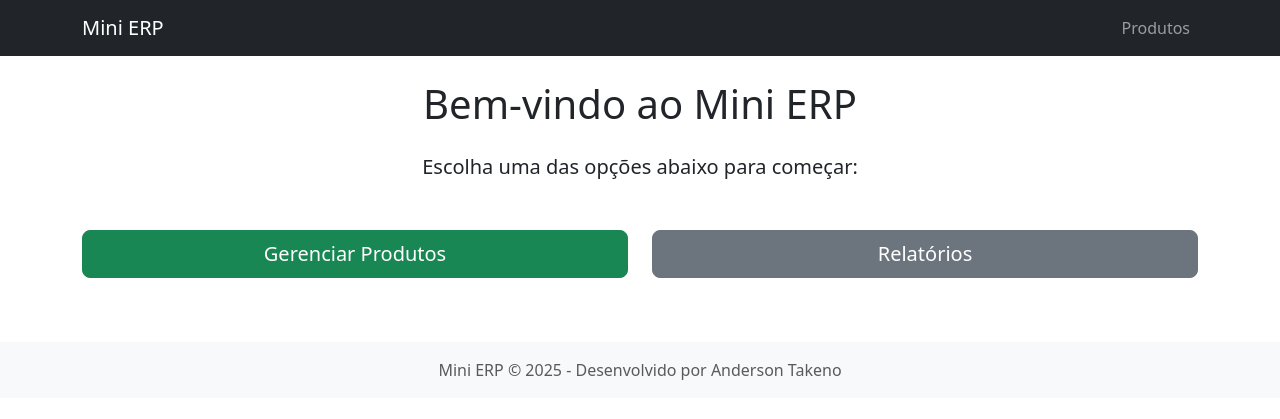
After one commit to FalkonGangrel/ProjetoMiniERP, a PHP site: page /app/Views/home/index.php in a window 1280 px wide. The commit adds this page. Shown: the top 419 px of the page. Run offline with PHP 8.4, Linux system fonts and the light colour scheme.

Commit message:
Criação de home para teste de front

```diff
--- a/app/Core/Router.php
+++ b/app/Core/Router.php
@@ -6,7 +6,7 @@ class Router
 {
     public static function dispatch($uri)
     {
-        $routesPath = __DIR__ . '/../routes/web.php';
+        $routesPath = __DIR__ . '/../../routes/web.php';
 
         if (!file_exists($routesPath)) {
             http_response_code(500);
--- /dev/null
+++ b/app/Views/home/index.php
@@ -0,0 +1,40 @@
+<!DOCTYPE html>
+<html lang="pt-BR">
+<head>
+    <meta charset="UTF-8">
+    <title>Mini ERP - Início</title>
+    <link href="https://cdn.jsdelivr.net/npm/bootstrap@5.3.3/dist/css/bootstrap.min.css" rel="stylesheet">
+</head>
+<body>
+    <nav class="navbar navbar-expand-lg navbar-dark bg-dark mb-4">
+        <div class="container">
+            <a class="navbar-brand" href="/">Mini ERP</a>
+            <div class="collapse navbar-collapse">
+                <ul class="navbar-nav ms-auto">
+                    <li class="nav-item"><a class="nav-link" href="/produtos">Produtos</a></li>
+                </ul>
+            </div>
+        </div>
+    </nav>
+
+    <div class="container text-center">
+        <h1 class="mb-4">Bem-vindo ao Mini ERP</h1>
+        <p class="lead">Escolha uma das opções abaixo para começar:</p>
+
+        <div class="row mt-5">
+            <div class="col-md-6">
+                <a href="/produtos" class="btn btn-success btn-lg w-100 mb-3">Gerenciar Produtos</a>
+            </div>
+            <div class="col-md-6">
+                <a href="/relatorios" class="btn btn-secondary btn-lg w-100 mb-3">Relatórios</a>
+            </div>
+        </div>
+    </div>
+
+    <footer class="bg-light text-center text-muted py-3 mt-5">
+        Mini ERP © <?= date('Y') ?> - Desenvolvido por Anderson Takeno
+    </footer>
+
+    <script src="https://cdn.jsdelivr.net/npm/bootstrap@5.3.3/dist/js/bootstrap.bundle.min.js"></script>
+</body>
+</html>
--- a/routes/web.php
+++ b/routes/web.php
@@ -1,6 +1,7 @@
 <?php
 
 return [
-    '/' => 'ProdutoController@listar',
+    '/' => 'HomeController@index',
     '/produtos' => 'ProdutoController@listar',
+    '/Projetos/ProjetoMiniERP/public/' => 'HomeController@index', #index temporário
 ];
```
Also changed, not shown: app/Controllers/HomeController.php (added, +11 -0 lines).
